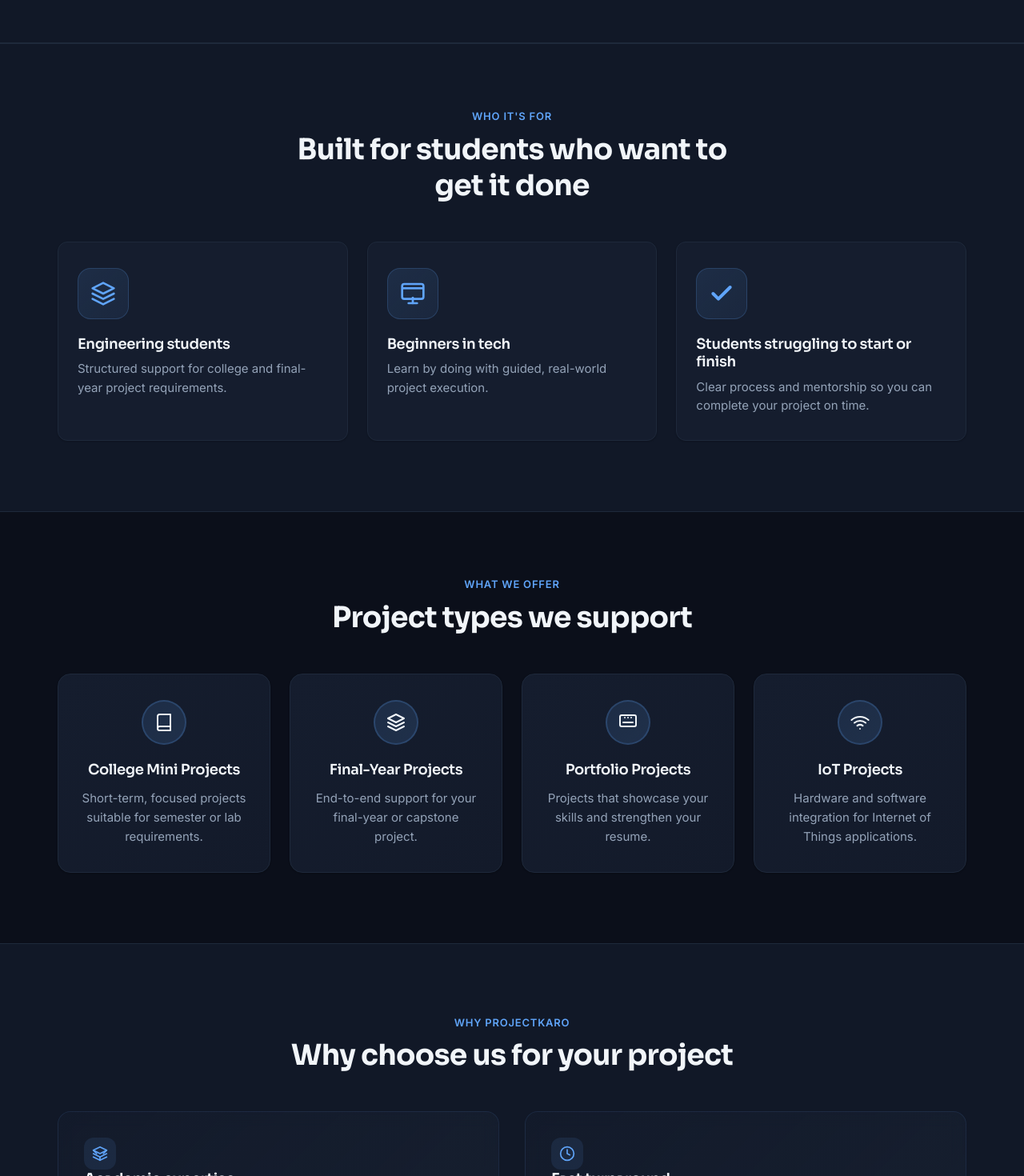
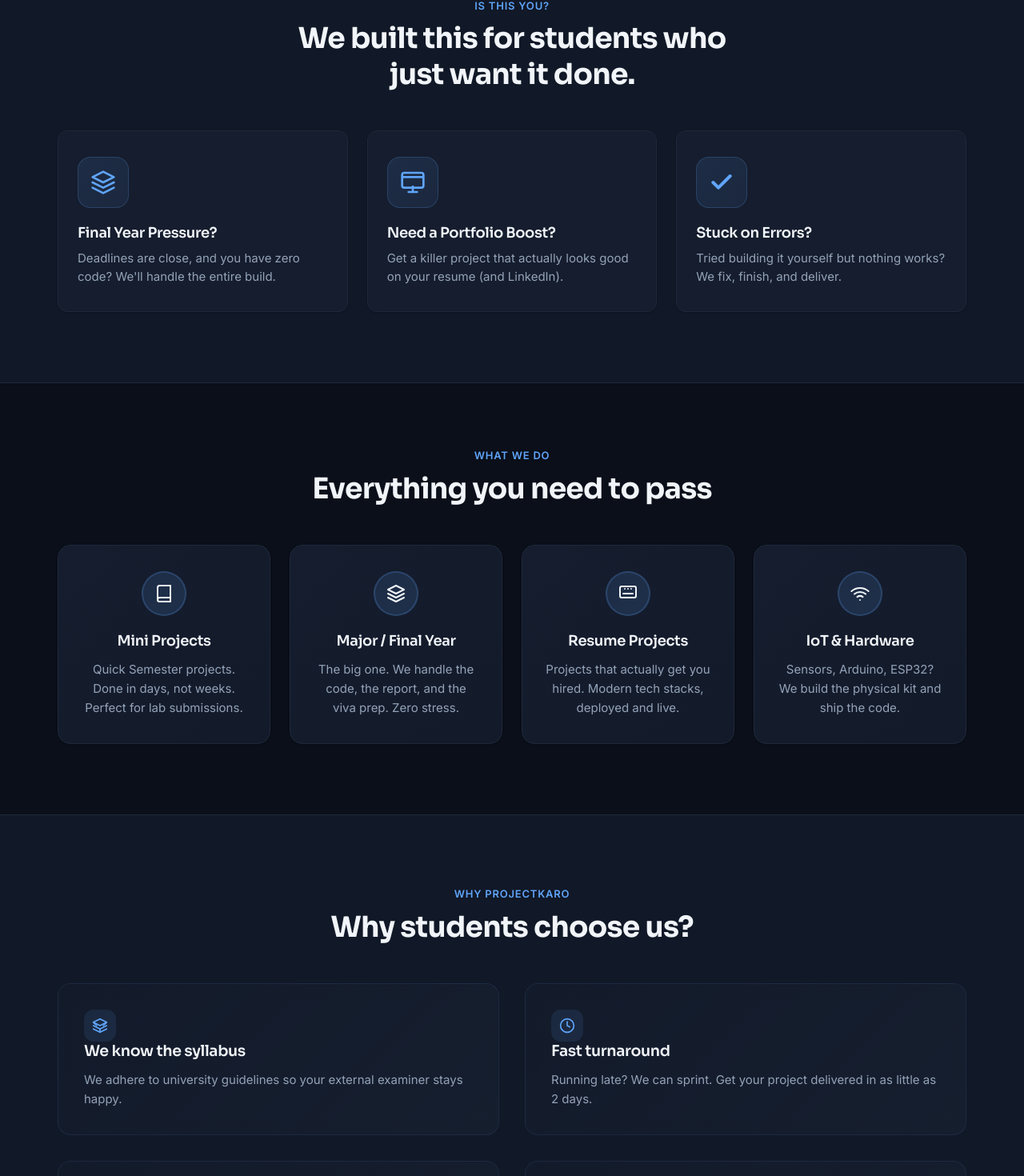
Before and after one commit to bolusaniakshaykumar/projectkaro, a Next.js app: page / in a window 1280 px wide. Shown: the part 1294-2764 px from the top of the page at 80% size. Built offline with nearby package versions, Linux system fonts and the light colour scheme.

Commit message:
feat: pivot to 'Done For You' service model with Gen Z branding and SEO updates

```diff
--- a/src/app/layout.tsx
+++ b/src/app/layout.tsx
@@ -10,25 +10,25 @@ const SITE_URL = "https://projectkaro.com";
 export const metadata: Metadata = {
   metadataBase: new URL(SITE_URL),
   title: {
-    default: "ProjectKaro | Build & Complete Real-World Projects",
+    default: "ProjectKaro | Your Engineering Project, Sorted.",
     template: "%s | ProjectKaro",
   },
   description:
-    "ProjectKaro helps engineering students and beginners build and complete real-world projects. College mini projects, final-year projects, portfolio projects, and IoT projects with guided support.",
+    "Don't panic about your final year project. We build custom code, hardware, and reports for you. Fast, reliable, and viva-ready.",
   applicationName: "ProjectKaro",
   authors: [{ name: "ProjectKaro", url: SITE_URL }],
   generator: "Next.js",
   keywords: [
-    "project completion",
-    "engineering projects",
-    "final year project",
-    "college projects",
-    "student projects",
-    "IoT projects",
-    "portfolio projects",
-    "computer science projects",
-    "electronics projects",
-    "project mentorship",
+    "custom project development",
+    "buy engineering projects",
+    "final year project makers",
+    "pay for project completion",
+    "student project service",
+    "IoT project builders",
+    "ready made projects",
+    "computer science project help",
+    "electronics project sellers",
+    "project documentation service",
   ],
   referrer: "origin-when-cross-origin",
   creator: "ProjectKaro Team",
@@ -43,23 +43,23 @@ export const metadata: Metadata = {
     locale: "en_IN",
     url: SITE_URL,
     siteName: "ProjectKaro",
-    title: "ProjectKaro | Build & Complete Real-World Projects",
+    title: "ProjectKaro | Custom Engineering Projects Built for You",
     description:
-      "Helping students build and complete real-world projects with guided, academic-focused support.",
+      "Submit your abstract and get a fully built project with documentation. Expert project development for engineering students.",
     images: [
       {
         url: "/logo.png",
         width: 1200,
         height: 630,
-        alt: "ProjectKaro - From Abstract to Submission",
+        alt: "ProjectKaro - Custom Projects Built & Delivered",
       },
     ],
   },
   twitter: {
     card: "summary_large_image",
-    title: "ProjectKaro | Build & Complete Engineering Projects",
+    title: "ProjectKaro | We Build Your Engineering Project",
     description:
-      "Get expert guidance for your final year or mini projects. We help you build, document, and submit with confidence.",
+      "Struggling with your project? We build custom projects from your abstract with full documentation and viva support.",
     creator: "@projectkaro",
     images: ["/logo.png"],
   },
--- a/src/app/page.tsx
+++ b/src/app/page.tsx
@@ -13,23 +13,23 @@ const FAQ = dynamic(() => import("@/components/FAQ/FAQ"), {
 });
 
 export const metadata = {
-  title: "Build Academic Projects with Expert Guidance | ProjectKaro",
+  title: "Custom Engineering Projects Built For You | ProjectKaro",
   description:
-    "ProjectKaro helps engineering students build and complete real-world academic projects. Get expert mentorship, clear milestones, and comprehensive documentation for final year and mini projects.",
+    "We build custom engineering projects based on your abstract. Get complete code, hardware, and academic documentation for final year and mini projects. 100% viva support.",
   keywords: [
-    "academic projects for engineering students",
-    "final year projects",
-    "mini projects for engineering",
+    "custom engineering projects",
+    "buy final year projects",
+    "paid project help",
+    "project completion service",
+    "academic project developers",
+    "projects for engineering students",
     "real world student projects",
-    "guided academic projects",
-    "project execution platform",
-    "project mentorship",
-    "IoT project help",
+    "IoT project development",
     "computer science projects",
   ],
   openGraph: {
-    title: "Build Academic Projects with Expert Guidance | ProjectKaro",
-    description: "Structured support for engineering students. 500+ projects completed. Expert mentorship from concept to completion.",
+    title: "Get Your Engineering Project Built & Delivered | ProjectKaro",
+    description: "Submit your abstract -> We build it -> You get code, report & viva support. Stress-free project completion for students.",
     type: "website",
   },
 };
@@ -83,13 +83,13 @@ export default function HomePage() {
 
             {/* Main Headline */}
             <h1 id="hero-heading" className={styles.heroTitle}>
-              Build Real-World Academic Projects{" "}
-              <span className={styles.heroTitleAccent}>— With Expert Guidance.</span>
+              University Projects?{" "}
+              <span className={styles.heroTitleAccent}>Consider It Done.</span>
             </h1>
 
             {/* Value Proposition */}
             <p className={styles.heroSubtext}>
-              From concept to completion—get structured support, clear milestones, and comprehensive documentation that meets your college standards. Stop struggling with where to start. Start finishing your project with confidence.
+              Skip the all-nighters. We build your complete engineering project from scratch—code, hardware, and the documentation. You just ace the viva.
             </p>
 
             {/* Social Proof Stats */}
@@ -152,12 +152,12 @@ export default function HomePage() {
 
       <Stats />
 
-      {/* Who It's For - CSS icons only */}
+      {/* Who It's For - Gen Z Vibe */}
       <section className={`section section--alt ${styles.section}`} aria-labelledby="who-heading">
         <div className="container">
-          <p className={styles.eyebrow}>Who it&apos;s for</p>
+          <p className={styles.eyebrow}>Is this you?</p>
           <h2 id="who-heading" className={styles.sectionTitle}>
-            Built for students who want to get it done
+            We built this for students who just want it done.
           </h2>
           <ul className={styles.cardList} role="list">
             <li className={styles.card}>
@@ -168,8 +168,8 @@ export default function HomePage() {
                   <path d="M2 12L12 17L22 12" stroke="currentColor" strokeWidth="2" strokeLinecap="round" strokeLinejoin="round" />
                 </svg>
               </div>
-              <h3>Engineering students</h3>
-              <p>Structured support for college and final-year project requirements.</p>
+              <h3>Final Year Pressure?</h3>
+              <p>Deadlines are close, and you have zero code? We'll handle the entire build.</p>
             </li>
             <li className={styles.card}>
               <div className={styles.cardIcon}>
@@ -181,8 +181,8 @@ export default function HomePage() {
                   <path d="M12 16V21" stroke="currentColor" strokeWidth="2" strokeLinecap="round" />
                 </svg>
               </div>
-              <h3>Beginners in tech</h3>
-              <p>Learn by doing with guided, real-world project execution.</p>
+              <h3>Need a Portfolio Boost?</h3>
+              <p>Get a killer project that actually looks good on your resume (and LinkedIn).</p>
             </li>
             <li className={styles.card}>
               <div className={styles.cardIcon}>
@@ -190,8 +190,8 @@ export default function HomePage() {
                   <path d="M20 6L9 17L4 12" stroke="currentColor" strokeWidth="3" strokeLinecap="round" strokeLinejoin="round" />
                 </svg>
               </div>
-              <h3>Students struggling to start or finish</h3>
-              <p>Clear process and mentorship so you can complete your project on time.</p>
+              <h3>Stuck on Errors?</h3>
+              <p>Tried building it yourself but nothing works? We fix, finish, and deliver.</p>
             </li>
           </ul>
         </div>
@@ -200,9 +200,9 @@ export default function HomePage() {
       {/* What We Offer */}
       <section className={`section ${styles.section}`} aria-labelledby="offer-heading">
         <div className="container">
-          <p className={styles.eyebrow}>What we offer</p>
+          <p className={styles.eyebrow}>What we do</p>
           <h2 id="offer-heading" className={styles.sectionTitle}>
-            Project types we support
+            Everything you need to pass
           </h2>
           <ul className={styles.cardListOffer} role="list">
             <li className={styles.cardOffer}>
@@ -212,8 +212,8 @@ export default function HomePage() {
                   <path d="M6.5 2H20v20H6.5A2.5 2.5 0 014 19.5v-15A2.5 2.5 0 016.5 2z" stroke="currentColor" strokeWidth="2" strokeLinecap="round" strokeLinejoin="round" />
                 </svg>
               </div>
-              <h3>College Mini Projects</h3>
-              <p>Short-term, focused projects suitable for semester or lab requirements.</p>
+              <h3>Mini Projects</h3>
+              <p>Quick Semester projects. Done in days, not weeks. Perfect for lab submissions.</p>
             </li>
             <li className={styles.cardOffer}>
               <div className={styles.cardOfferIcon}>
@@ -223,8 +223,8 @@ export default function HomePage() {
                   <path d="M2 12L12 17L22 12" stroke="currentColor" strokeWidth="2" strokeLinecap="round" strokeLinejoin="round" />
                 </svg>
               </div>
-              <h3>Final-Year Projects</h3>
-              <p>End-to-end support for your final-year or capstone project.</p>
+              <h3>Major / Final Year</h3>
+              <p>The big one. We handle the code, the report, and the viva prep. Zero stress.</p>
             </li>
             <li className={styles.cardOffer}>
               <div className={styles.cardOfferIcon}>
@@ -236,8 +236,8 @@ export default function HomePage() {
                   <path d="M6 12h12" stroke="currentColor" strokeWidth="2" strokeLinecap="round" />
                 </svg>
               </div>
-              <h3>Portfolio Projects</h3>
-              <p>Projects that showcase your skills and strengthen your resume.</p>
+              <h3>Resume Projects</h3>
+              <p>Projects that actually get you hired. Modern tech stacks, deployed and live.</p>
             </li>
             <li className={styles.cardOffer}>
               <div className={styles.cardOfferIcon}>
@@ -248,8 +248,8 @@ export default function HomePage() {
                   <line x1="12" y1="20" x2="12.01" y2="20" stroke="currentColor" strokeWidth="2" strokeLinecap="round" />
                 </svg>
               </div>
-              <h3>IoT Projects</h3>
-              <p>Hardware and software integration for Internet of Things applications.</p>
+              <h3>IoT & Hardware</h3>
+              <p>Sensors, Arduino, ESP32? We build the physical kit and ship the code.</p>
             </li>
           </ul>
         </div>
@@ -260,7 +260,7 @@ export default function HomePage() {
         <div className="container">
           <p className={styles.eyebrow}>Why ProjectKaro</p>
           <h2 id="why-heading" className={styles.sectionTitle}>
-            Why choose us for your project
+            Why students choose us?
           </h2>
           <div className={styles.whyGrid}>
             <article className={styles.whyCard}>
@@ -274,8 +274,8 @@ export default function HomePage() {
                   <path d="M2 7L7 12" stroke="currentColor" strokeWidth="2" strokeLinecap="round" strokeLinejoin="round" />
                 </svg>
               </div>
-              <h3 className={styles.whyCardTitle}>Academic expertise</h3>
-              <p className={styles.whyCardDesc}>Deep understanding of academic requirements and evaluation criteria.</p>
+              <h3 className={styles.whyCardTitle}>We know the syllabus</h3>
+              <p className={styles.whyCardDesc}>We adhere to university guidelines so your external examiner stays happy.</p>
             </article>
             <article className={styles.whyCard}>
               <div className={styles.whyCardIcon}>
@@ -285,7 +285,7 @@ export default function HomePage() {
                 </svg>
               </div>
               <h3 className={styles.whyCardTitle}>Fast turnaround</h3>
-              <p className={styles.whyCardDesc}>Quick response times and efficient project execution.</p>
+              <p className={styles.whyCardDesc}>Running late? We can sprint. Get your project delivered in as little as 2 days.</p>
             </article>
             <article className={styles.whyCard}>
               <div className={styles.whyCardIcon}>
@@ -293,8 +293,8 @@ export default function HomePage() {
                   <path d="M17 20h5v-2a3 3 0 00-5.356-1.857M17 20H7m10 0v-2c0-.656-.126-1.283-.356-1.857M7 20H2v-2a3 3 0 015.356-1.857M7 20v-2c0-.656.126-1.283.356-1.857m0 0a5.002 5.002 0 019.288 0M15 7a3 3 0 11-6 0 3 3 0 016 0zm6 3a2 2 0 11-4 0 2 2 0 014 0zM7 10a2 2 0 11-4 0 2 2 0 014 0z" stroke="currentColor" strokeWidth="2" strokeLinecap="round" strokeLinejoin="round" />
                 </svg>
               </div>
-              <h3 className={styles.whyCardTitle}>Expert mentorship</h3>
-              <p className={styles.whyCardDesc}>Guidance from experienced professionals in your field.</p>
+              <h3 className={styles.whyCardTitle}>1-on-1 Explanation</h3>
+              <p className={styles.whyCardDesc}>Don't just buy it, understand it. We explain every line of code for your viva.</p>
             </article>
             <article className={styles.whyCard}>
               <div className={styles.whyCardIcon}>
@@ -302,8 +302,8 @@ export default function HomePage() {
                   <path d="M9 12l2 2 4-4m6 2a9 9 0 11-18 0 9 9 0 0118 0z" stroke="currentColor" strokeWidth="2" strokeLinecap="round" strokeLinejoin="round" />
                 </svg>
               </div>
-              <h3 className={styles.whyCardTitle}>Quality assurance</h3>
-              <p className={styles.whyCardDesc}>Rigorous testing and documentation standards.</p>
+              <h3 className={styles.whyCardTitle}>Quality code</h3>
+              <p className={styles.whyCardDesc}>Clean, documented, and working code. No "it works on my machine" excuses.</p>
             </article>
             <article className={styles.whyCard}>
               <div className={styles.whyCardIcon}>
@@ -311,8 +311,8 @@ export default function HomePage() {
                   <path d="M12 1v22M17 5H9.5a3.5 3.5 0 000 7h5a3.5 3.5 0 010 7H6" stroke="currentColor" strokeWidth="2" strokeLinecap="round" strokeLinejoin="round" />
                 </svg>
               </div>
-              <h3 className={styles.whyCardTitle}>Flexible pricing</h3>
-              <p className={styles.whyCardDesc}>Transparent pricing with no hidden costs.</p>
+              <h3 className={styles.whyCardTitle}>Student-friendly pricing</h3>
+              <p className={styles.whyCardDesc}>We know student budgets. Fair pricing, no hidden costs.</p>
             </article>
             <article className={styles.whyCard}>
               <div className={styles.whyCardIcon}>
@@ -323,8 +323,8 @@ export default function HomePage() {
                   <path d="M12 2v4M12 18v4M2 12h4M18 12h4" stroke="currentColor" strokeWidth="2" strokeLinecap="round" />
                 </svg>
               </div>
-              <h3 className={styles.whyCardTitle}>Completion-focused approach</h3>
-              <p className={styles.whyCardDesc}>We focus on helping you finish, not just start.</p>
+              <h3 className={styles.whyCardTitle}>Complete Documentation</h3>
+              <p className={styles.whyCardDesc}>Reports, flowcharts, PPTs? Included. We handle the boring stuff too.</p>
             </article>
           </div>
         </div>
--- a/src/components/CTA/CTA.tsx
+++ b/src/components/CTA/CTA.tsx
@@ -8,8 +8,8 @@ interface CTAProps {
 }
 
 export default function CTA({
-  title = "Ready to start your project?",
-  description = "Don't let deadlines stress you out. Get expert guidance and finish your project on time. We'll review your abstract and reply within 3-6 hours.",
+  title = "Ready to pass with zero stress?",
+  description = "Submit your abstract now, and we'll handle the rest. Code, Report, PPT — All sorted for you.",
   showButton = true,
 }: CTAProps) {
   return (
--- a/src/components/FAQ/FAQ.tsx
+++ b/src/components/FAQ/FAQ.tsx
@@ -6,46 +6,46 @@ import styles from "./FAQ.module.css";
 const FAQ_ITEMS = [
   // Column 1 - General & Services
   {
-    question: "What is ProjectKaro and how does it help students complete projects?",
-    answer: "ProjectKaro is an academic project execution platform that provides structured, guided support for engineering students and tech beginners. We help you complete college mini projects, final-year projects, portfolio projects, and IoT projects through expert mentorship, clear milestones, and comprehensive documentation that meets institutional standards.",
+    question: "Do you build the entire project for me?",
+    answer: "Yes. From the first line of code to the final report, we handle everything. You provide the abstract (or we suggest one), and we deliver the complete running project with documentation.",
   },
   {
-    question: "How long does it take to get a response after submitting my project abstract?",
-    answer: "We typically respond within 3-6 hours after you submit your project abstract. Our team carefully reviews each submission to understand the scope, technical requirements, and academic objectives before providing personalized guidance and next steps.",
+    question: "How fast can you deliver?",
+    answer: "We specialize in tight deadlines. For mini projects, we can deliver in 2-3 days. For major final-year projects, it typically takes 1-2 weeks depending on complexity. Need it faster? Let us know.",
   },
   {
-    question: "What types of academic projects does ProjectKaro support?",
-    answer: "We support a wide range of academic projects including college mini projects, final-year capstone projects, portfolio projects for career building, IoT and embedded systems projects, web and mobile application projects, and domain-specific engineering projects across CSE, ECE, EEE, and mechanical engineering.",
+    question: "Will the code run on my laptop?",
+    answer: "100%. We frame our code to be 'plug-and-play'. We also provide a full setup guide and a 1-on-1 session to help you run it locally on your own machine before your viva.",
   },
   {
-    question: "Is there any upfront payment required before submitting my project idea?",
-    answer: "No, submitting your project abstract is completely free and non-binding. We only discuss pricing and timelines after reviewing your specific requirements and understanding your project scope. There are no hidden costs or upfront commitments.",
+    question: "Is there any upfront payment?",
+    answer: "Creating a roadmap and feasibility check is free. Once we agree on the scope and price, we take a deposit to start the work, with the rest payable upon completion/milestones.",
   },
   {
-    question: "How does the guided project execution process work at ProjectKaro?",
-    answer: "Our guided execution follows a structured approach: we start with requirement analysis, create a detailed project roadmap with milestones, provide regular mentorship sessions, assist with implementation and debugging, prepare academic documentation (reports, presentations, abstracts), and ensure timely completion aligned with your submission deadlines.",
+    question: "How do I explain the code in my viva?",
+    answer: "This is the most important part. We don't just dump code on you. We schedule a 'Code Walkthrough' session where we explain the logic, architecture, and flow so you can answer any question the external examiner throws at you.",
   },
 
   // Column 2 - Academic & Support
   {
-    question: "What kind of academic support and documentation do you provide?",
-    answer: "We provide comprehensive academic support including project reports, abstracts, literature surveys, system design documents, implementation guides, presentation slides, demonstration videos, and viva preparation. All documentation is tailored to meet your institution's specific requirements and evaluation criteria.",
+    question: "Do you provide project reports and PPTs?",
+    answer: "Yes, we include standard academic documentation: Synopsis, SRS, System Design, Test Cases, and the Final Project Report (50-100 pages) formatted to IEEE/university standards.",
   },
   {
-    question: "Will ProjectKaro help me with college project submissions and evaluations?",
-    answer: "Yes, absolutely. Our approach is specifically designed to align with academic submission standards. We help you prepare all required deliverables, understand evaluation criteria, practice presentations, and build confidence for viva voce examinations while ensuring you gain genuine understanding of your project.",
+    question: "What if my guide asks for changes?",
+    answer: "We support you until the final submission. If your guide needs a tweak in the UI or a clearer diagram in the report, we handle revisions at no extra chaos.",
   },
   {
-    question: "Who is ProjectKaro best suited for - which students should use this service?",
-    answer: "ProjectKaro is ideal for engineering students (B.Tech, M.Tech, diploma) who need structured project support, tech beginners building their first real-world projects, students struggling to start or complete their projects, those facing time constraints or last-minute deadlines, and anyone seeking expert mentorship to build quality academic projects.",
+    question: "I have no idea for a project. Can you suggest one?",
+    answer: "Absolutely. We have a list of trending IEEE papers and real-world problem statements in AI/ML, IoT, WebDev, and Blockchain. Just tell us your domain, and we'll pitch you approval-ready ideas.",
   },
   {
-    question: "How much does ProjectKaro cost and what is included in the pricing?",
-    answer: "Pricing varies based on project complexity, timeline, and specific requirements. We offer transparent, customized quotes after reviewing your project abstract. Our pricing typically includes complete project execution, expert mentorship, all documentation, unlimited revisions during development, and post-submission support for queries.",
+    question: "How much does it cost?",
+    answer: "It depends on the scope. A simple mini-project is very affordable for students. A complex hardware IoT project costs more due to components. Submit your abstract to get an exact quote within 3 hours.",
   },
   {
-    question: "Can I get help with both hardware and software components in IoT projects?",
-    answer: "Yes, we provide end-to-end support for IoT projects covering both hardware (Arduino, Raspberry Pi, ESP32, sensors, actuators) and software components (embedded programming, mobile apps, web dashboards, cloud integration). We help with circuit design, component selection, coding, testing, and complete system integration.",
+    question: "Do you ship IoT hardware?",
+    answer: "Yes. For IoT projects, we build the circuit, test it, and ship the physical kit to your address via courier. We also send a video guide on how to assemble/power it up.",
   },
 ];
 
```
Also changed, not shown: src/app/how-it-works/page.tsx (+10 -10 lines), src/app/projects/page.tsx (+4 -4 lines), src/app/start-a-project/page.tsx (+9 -9 lines).
